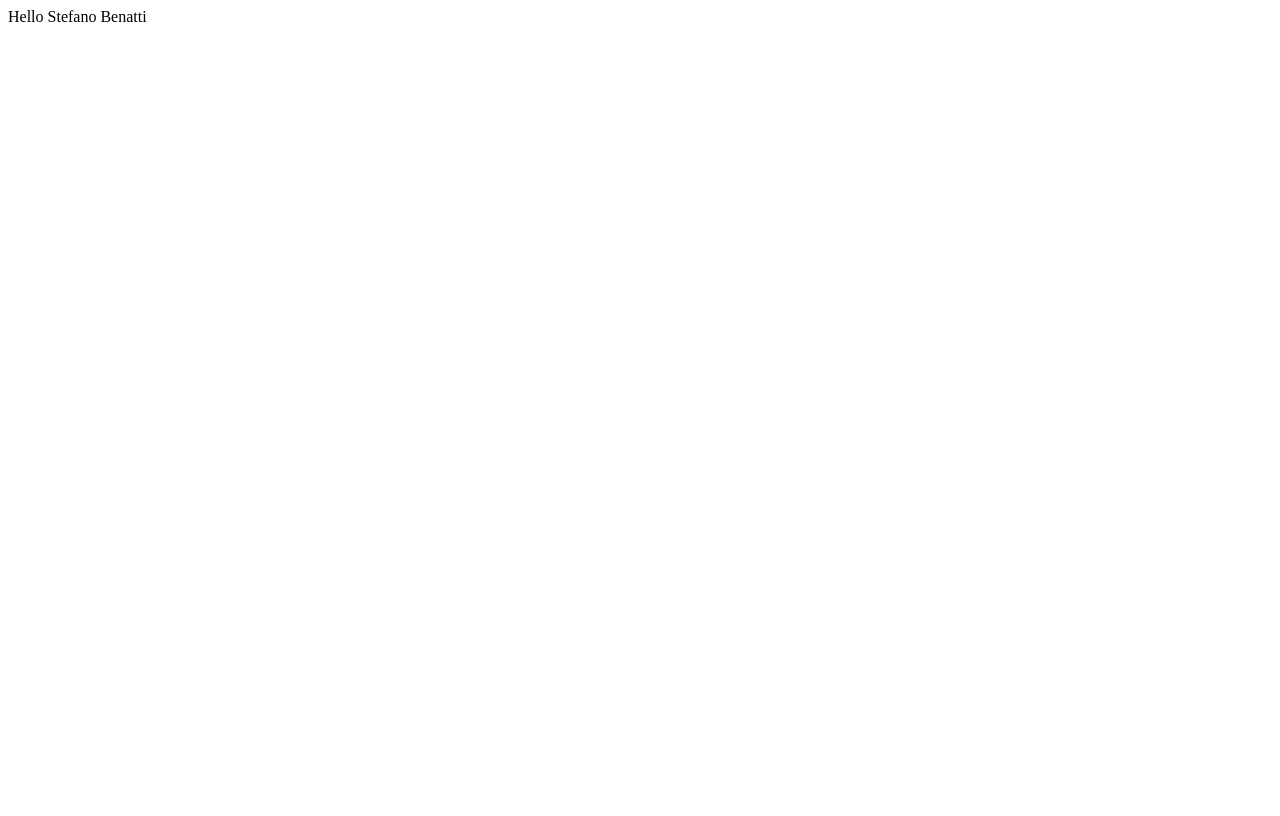
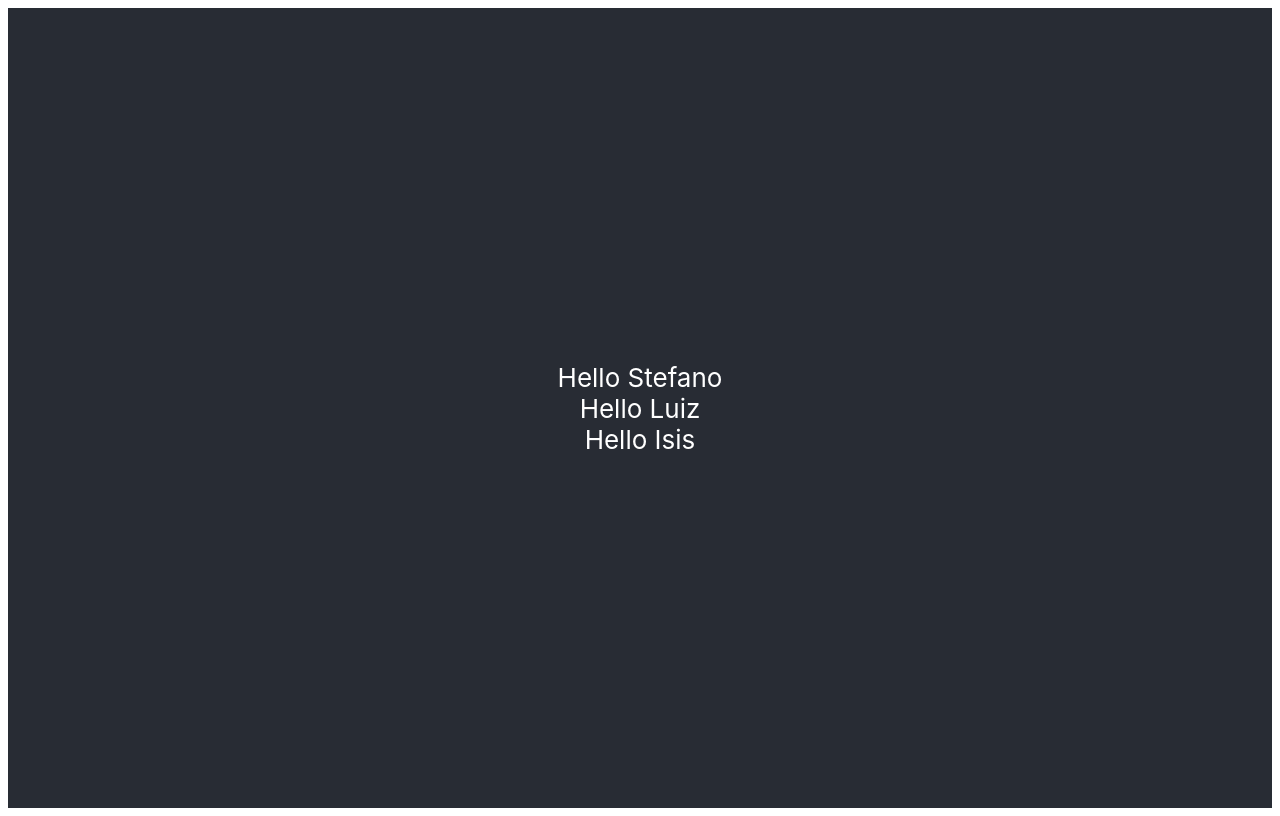
Before and after one commit to teonimesic/react-modern-lessons, a React (Create React App) app: page / in a window 1280 px wide. Built offline with nearby package versions, Linux system fonts and the light colour scheme.

Commit message:
exemplifying how to use arrays in react/JSX

```diff
--- a/src/index.jsx
+++ b/src/index.jsx
@@ -1,8 +1,14 @@
 import React from 'react';
 import ReactDOM from 'react-dom';
+
 import HelloWorld from './HelloWorld';
+import Layout from './Layout';
+
+const names = ['Stefano', 'Luiz', 'Isis'];
 
 ReactDOM.render(
-  <HelloWorld name="Stefano Benatti" />,
+  <Layout>
+    {names.map(name => <HelloWorld key={name} name={name} />)}
+  </Layout>,
   document.getElementById('root'),
 );
```
